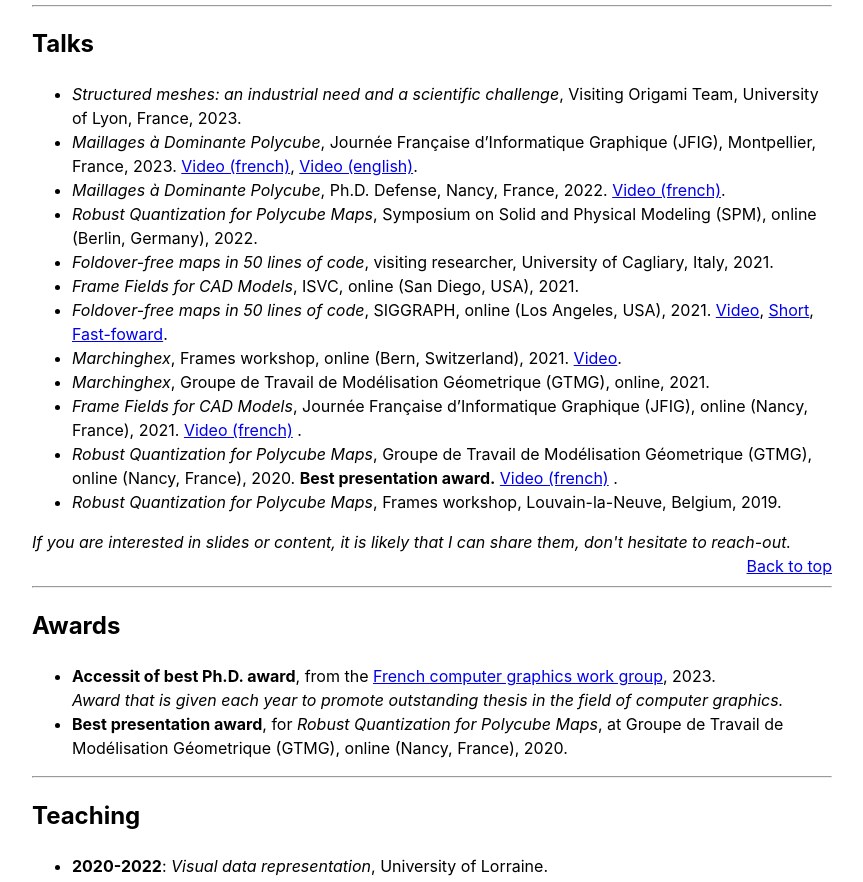
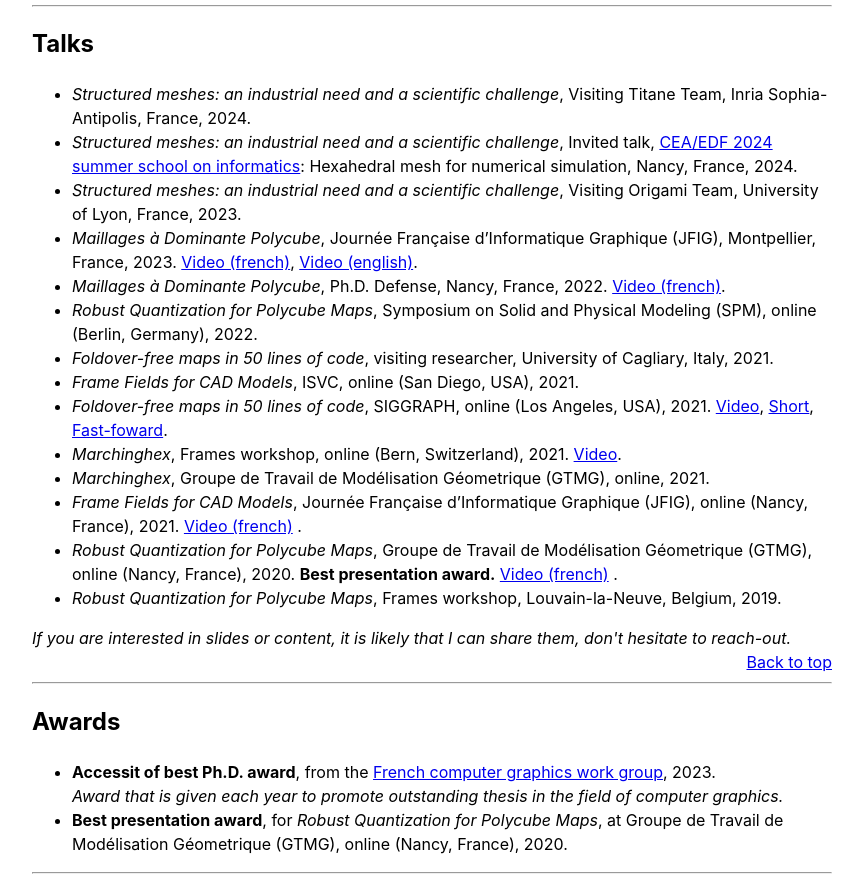
Before and after one commit to fprotais/fprotais.github.io, a plain HTML site: page index.html in a window 1280 px wide. Shown: the part 2757-3639 px from the top of the page, without its empty margins (208-1071 px from the left). Drawn offline with Linux system fonts and the light colour scheme.

Commit message:
Adding 2 talks.

```diff
--- a/index.html
+++ b/index.html
@@ -227,6 +227,10 @@ html {background-color: white}
     <a name="talks"></a>
     <h2>Talks</h2>
     <ul>
+        <li> <i>Structured meshes: an industrial need and a scientific challenge</i>, Visiting Titane Team, Inria Sophia-Antipolis, France, 2024. </li>
+        <li> <i>Structured meshes: an industrial need and a scientific challenge</i>, Invited talk,
+            <a href="https://ecoles-cea-edf-inria.fr/en/schools/ecole-informatique-de-2024/">CEA/EDF 2024 summer school on informatics</a>:
+            Hexahedral mesh for numerical simulation, Nancy, France, 2024. </li>
         <li> <i>Structured meshes: an industrial need and a scientific challenge</i>, Visiting Origami Team, University of Lyon, France, 2023. </li>
         <li> <i>Maillages à Dominante Polycube</i>,  Journée Française d’Informatique Graphique (JFIG), Montpellier, France, 2023.
             <a href="https://youtu.be/P5q8A8PiUOk?feature=shared">Video (french)</a>,
```
